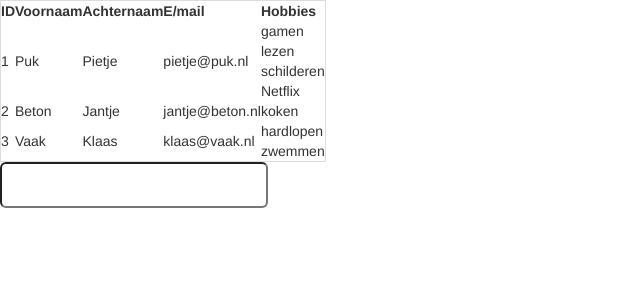
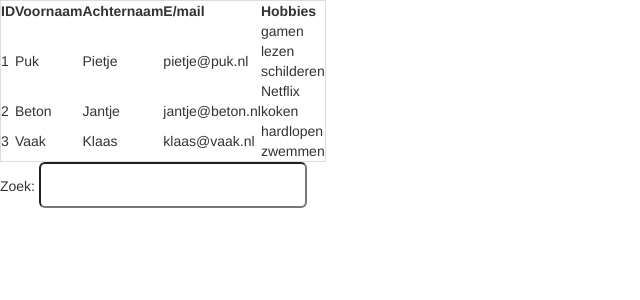
Before and after one commit to mgortzak/vijfhart-angular-fundamentals, an Angular app: page / in a window 1280 px wide. Shown: the top 300 px of the page, without its empty margins (0-640 px from the left). Built offline with nearby package versions, Linux system fonts and the light colour scheme.

Commit message:
With a label.

```diff
--- a/src/app/person/person.component.html
+++ b/src/app/person/person.component.html
@@ -18,6 +18,6 @@
 </table>
 
 <div>
-  <input type="text" class="input-lg" [(ngModel)]="gekozenNaam" (keyup)="search($event)"/>
+  <div>Zoek: <input type="text" class="input-lg" [(ngModel)]="gekozenNaam" (keyup)="search($event)"/></div>
   <div [hidden]="!isVisible">Gekozen persoon: {{currentPerson.firstName}} {{currentPerson.lastName}}</div>
 </div>
```
